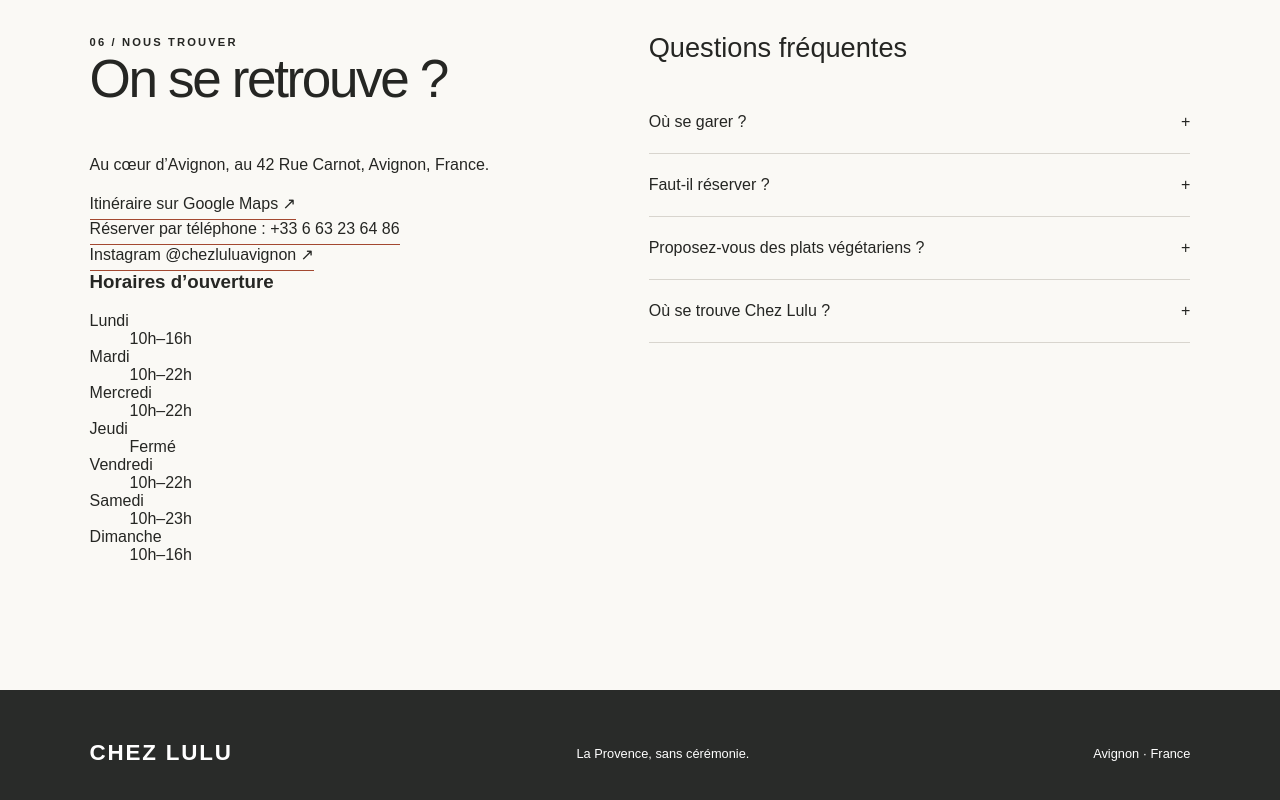
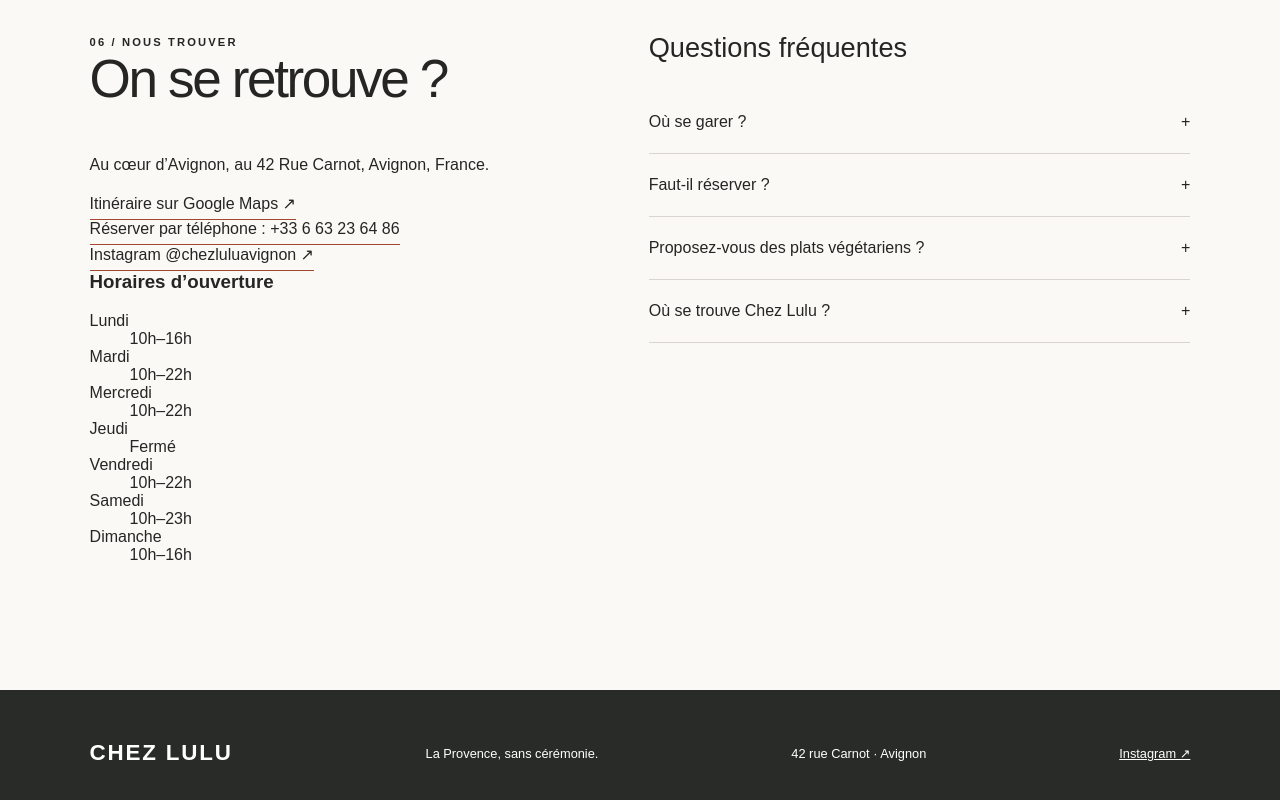
Before and after one commit to lambada46/chez-lulu-site, a Next.js app: page / in a window 1280 px wide. Shown: the part 3439-4239 px from the top of the page. Built offline with nearby package versions, Linux system fonts and the light colour scheme.

Commit message:
Link official Instagram from site footer

```diff
--- a/app/layout.tsx
+++ b/app/layout.tsx
@@ -1,6 +1,6 @@
 import type { Metadata } from 'next';
 import Header from './header';
-import { phoneHref, siteUrl } from './site';
+import { phoneHref, siteUrl, instagramHref } from './site';
 import './style.css';
 
 export const metadata: Metadata = {
@@ -18,7 +18,8 @@ export default function RootLayout({ children }: { children: React.ReactNode })
         <footer>
           <strong>CHEZ LULU</strong>
           <span>La Provence, sans cérémonie.</span>
-          <span>Avignon · France</span>
+          <span>42 rue Carnot · Avignon</span>
+          <a href={instagramHref} target="_blank" rel="noopener noreferrer" aria-label="Chez Lulu sur Instagram">Instagram ↗</a>
         </footer>
       </body>
     </html>
```
